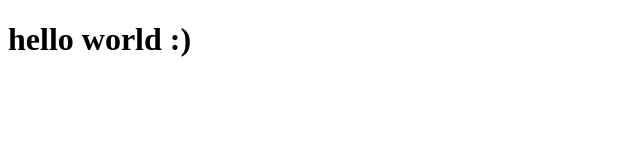
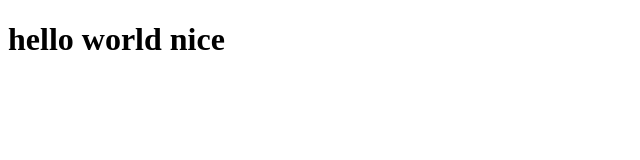
Before and after one commit to jasonschmitt/personal-budget-final-ui, a React app: page / in a window 1280 px wide. Shown: the top 160 px of the page, without its empty margins (0-640 px from the left). Built offline with nearby package versions, Linux system fonts and the light colour scheme.

Commit message:
adding webpack-dev-server and configuring dev script in packagejson

```diff
--- a/package.json
+++ b/package.json
@@ -5,7 +5,7 @@
   "main": "index.js",
   "scripts": {
     "build": "webpack --config webpack.config.prod.js",
-    "dev": "webpack --watch --config webpack.config.dev.js",
+    "dev": "webpack serve --config webpack.config.dev.js",
     "test": "echo \"Error: no test specified\" && exit 1"
   },
   "repository": {
@@ -27,6 +27,7 @@
     "html-webpack-plugin": "^4.5.0",
     "webpack": "^5.4.0",
     "webpack-cli": "^4.2.0",
+    "webpack-dev-server": "^3.11.0",
     "webpack-merge": "^5.4.0"
   },
   "dependencies": {
--- a/src/App.js
+++ b/src/App.js
@@ -2,7 +2,7 @@ import React from 'react'
 
 class App extends React.Component {
   render() {
-    return <h1>hello world :)</h1>
+    return <h1>hello world nice</h1>
   }
 }
 
```
Also changed, not shown: 1 other file (tests, documents, lock files or other folders).
